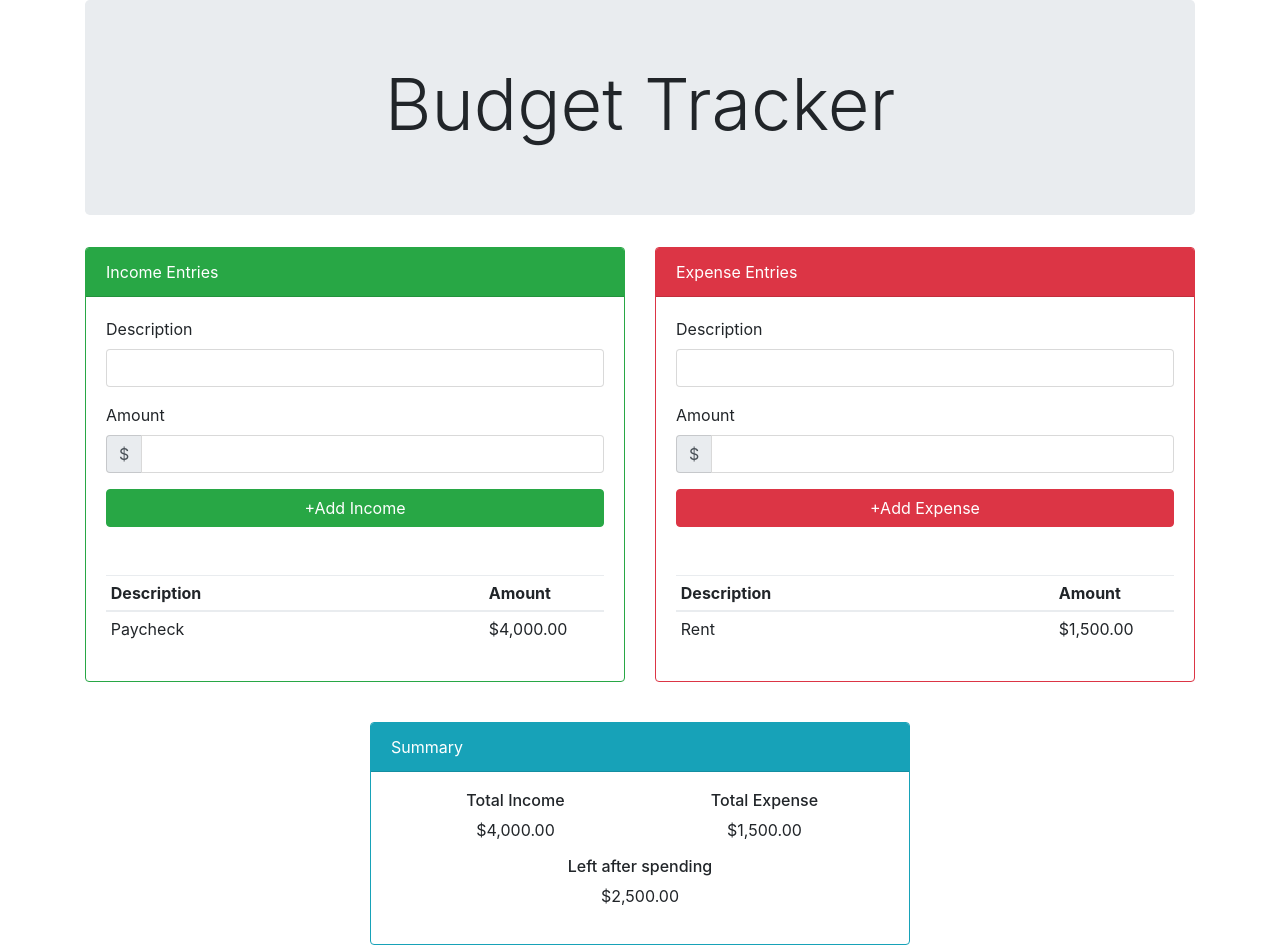
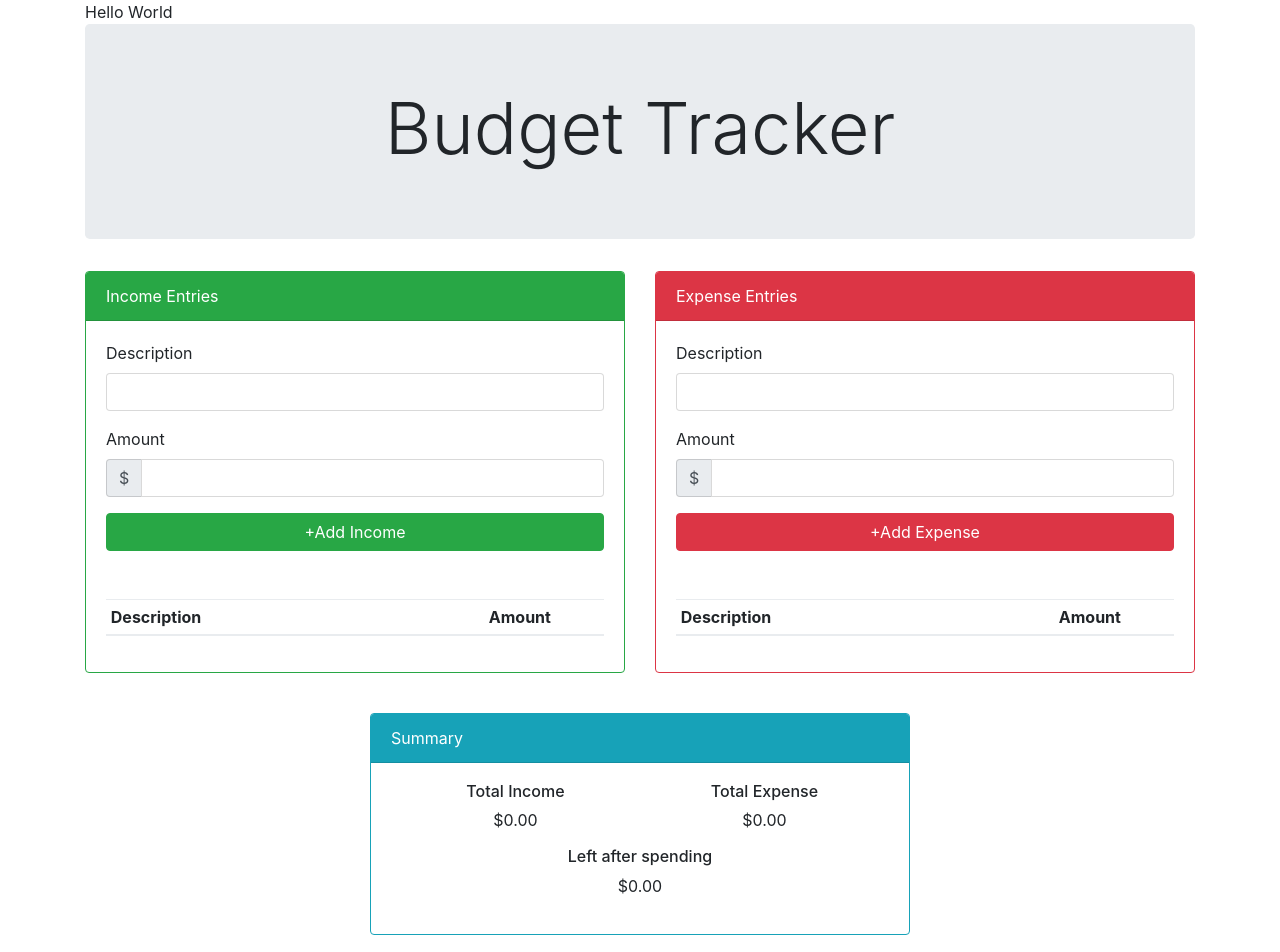
Before and after one commit to wongalfonso/startnow-react200-budget-tracker, a React app: page / in a window 1280 px wide. Shown: the top 952 px of the page. Built offline with nearby package versions, Linux system fonts and the light colour scheme.

Commit message:
finished project files

```diff
--- a/package.json
+++ b/package.json
@@ -19,6 +19,7 @@
     "babel-preset-stage-3": "^6.24.1",
     "babel-register": "^6.4.3",
     "bluebird": "^3.5.0",
+    "electron": "^1.8.4",
     "express": "^4.15.3",
     "file-loader": "^0.11.2",
     "json-loader": "^0.5.4",
--- a/src/js/app.jsx
+++ b/src/js/app.jsx
@@ -7,26 +7,21 @@ export default class App extends React.Component {
   render() {
     return (
       <div className='container'>
+        <div className = "hello">Hello World</div>
         <div className='jumbotron' >
           <h1 className='display-3 text-center'>Budget Tracker</h1>
         </div>
         <div className='row'>
           <div className='col-12 col-md-6 mb-4'>
-            <IncomeEntries
-
-            />
+            <IncomeEntries/>
           </div>
           <div className='col-12 col-md-6 mb-4'>
-            <ExpenseEntries
-
-            />
+            <ExpenseEntries/>
           </div>
         </div>
         <div className='row justify-content-center'>
           <div className='col-12 col-md-6'>
-            <Summary
-
-            />
+            <Summary/>
           </div>
         </div>
       </div>
--- a/src/js/components/ExpenseEntries/ExpenseEntries.jsx
+++ b/src/js/components/ExpenseEntries/ExpenseEntries.jsx
@@ -15,26 +15,29 @@ export default class ExpenseEntries extends React.Component {
   }
 
   handleDescriptionInput(event) {
-    const {dispatch} = this.props;
+    const { dispatch } = this.props;
     const { value } = event.target;
     dispatch(updateExpenseDescription(value));
   }
 
   handleAmountInput(event) {
+    // const amountInput = (event.target.validity.valid) ? event.target : "";
+    // console.log(amountInput)
     const { dispatch } = this.props;
     const { value } = event.target;
-    dispatch(updateExpenseDescription(value));
+    dispatch(updateExpenseAmount(value));
   }
 
-  handleAddExpense() {
+  handleAddExpense(e) {
+    e.preventDefault();
     const { description, amount, dispatch } = this.props;
-    dispatch( addExpense( description, amount ));
+    dispatch(addExpense(description, amount));
   }
 
   render() {
     const { description, amount, lineItems } = this.props;
     return (
-      <div className = "card border-danger mb-3">
+      <div className="card border-danger mb-3">
         <div className="card-header text-white bg-danger" >Expense Entries</div>
         <div className="card-body">
           <form>
@@ -44,36 +47,44 @@ export default class ExpenseEntries extends React.Component {
                 type="text"
                 className="form-control"
                 id="expense-description"
+                onChange={this.handleDescriptionInput}
               />
             </div>
             <div className="form-group">
-              <label htmlFor = "expense-amount"> Amount </label>
+              <label htmlFor="expense-amount"> Amount </label>
               <div className="input-group">
-              <span className = "input-group-addon">$</span>
+                <span className="input-group-addon">$</span>
                 <input
                   type="text"
-                className = "form-control"
-                id= "expense-amount"
+                  className="form-control"
+                  id="expense-amount"
+                  // pattern = "^[0-9]*(\.[0-9][2])?$"
+                  onChange={this.handleAmountInput}
                 />
               </div>
             </div>
             <button
               type="button"
-              className = "btn btn-danger col-12 mb-5">
+              className="btn btn-danger col-12 mb-5"
+              onClick={this.handleAddExpense}
+            >
               +Add Expense
               </button>
-              <table className = "table table-sm table-hover">
+            <table className="table table-sm table-hover">
               <thead>
                 <tr>
                   <th>Description</th>
-                    <th style= {{width: 120}}> Amount</th>
+                  <th style={{ width: 120 }}> Amount</th>
                 </tr>
               </thead>
               <tbody>
+                {
+                  lineItems.map(lineItem => (
                   <tr>
-                    <td>Rent</td>
-                    <td>$1,500.00</td>
+                    <td>{lineItem.description}</td>
+                    <td>{lineItem.amount.toFixed(2)}</td>
                   </tr>
+                ))}
               </tbody>
             </table>
           </form>
--- a/src/js/components/ExpenseEntries/expenseActions.js
+++ b/src/js/components/ExpenseEntries/expenseActions.js
@@ -1,7 +1,7 @@
 export function updateExpenseDescription(description) {
   return {
     type: "UPDATE_EXPENSE_DESCRIPTION",
-    payload: {description}
+    payload: { description }
   };
 }
 
--- a/src/js/components/IncomeEntries/IncomeEntries.jsx
+++ b/src/js/components/IncomeEntries/IncomeEntries.jsx
@@ -1,16 +1,41 @@
 import React from "react";
+
+import {
+  updateIncomeDescription,
+  updateIncomeAmount,
+  addIncome
+} from "./incomeActions"
 
 export default class IncomeEntries extends React.Component {
   constructor(props) {
     super(props);
-    this.state = {
+    this.handleIncomeDescription = this.handleIncomeDescription.bind(this);
+    this.handleIncomeAmount = this.handleIncomeAmount.bind(this);
+    this.handleAddIncome = this.handleAddIncome.bind(this);
+  }
 
+  handleIncomeDescription(event) {
+    const { dispatch } = this.props;
+    const { value } = event.target;
+    dispatch(updateIncomeDescription(value));
   }
+
+  handleIncomeAmount(event) {
+    const { dispatch } = this.props;
+    const { value } = event.target;
+    dispatch(updateIncomeAmount(value));
+  }
+
+  handleAddIncome(event) {
+    event.preventDefault();
+    const { dispatch, description, amount } = this.props;
+    dispatch(addIncome(description, amount));
   }
 
   render() {
+    const { description, amount, lineItems } = this.props;
     return (
-      <div className = "card border-success mb-3">
+      <div className="card border-success mb-3">
         <div className="card-header text-white bg-success" >Income Entries</div>
         <div className="card-body">
           <form>
@@ -20,36 +45,44 @@ export default class IncomeEntries extends React.Component {
                 type="text"
                 className="form-control"
                 id="income-description"
+                onChange={this.handleIncomeDescription}
               />
             </div>
             <div className="form-group">
-              <label htmlFor = "income-amount"> Amount </label>
+              <label htmlFor="income-amount"> Amount </label>
               <div className="input-group">
-              <span className = "input-group-addon">$</span>
+                <span className="input-group-addon">$</span>
                 <input
                   type="text"
-                className = "form-control"
-                id= "income-amount"
+                  className="form-control"
+                  id="income-amount"
+                  onChange={this.handleIncomeAmount}
                 />
               </div>
             </div>
             <button
               type="button"
-              className = "btn btn-success col-12 mb-5">
+              className="btn btn-success col-12 mb-5"
+              onClick={this.handleAddIncome}
+            >
               +Add Income
               </button>
-              <table className = "table table-sm table-hover">
+            <table className="table table-sm table-hover">
               <thead>
                 <tr>
                   <th>Description</th>
-                    <th style= {{width: 120}}> Amount</th>
+                  <th style={{ width: 120 }}> Amount</th>
                 </tr>
               </thead>
               <tbody>
+                {
+                  lineItems.map(lineItem => {
                     <tr>
-                    <td>Paycheck</td>
-                    <td>$4,000.00</td>
+                      <td>{lineItem.description}</td>
+                      <td>{lineItem.amount.toFixed(2)}</td>
                     </tr>
+                  })
+                }
               </tbody>
             </table>
           </form>
--- a/src/js/components/IncomeEntries/index.js
+++ b/src/js/components/IncomeEntries/index.js
@@ -1,3 +1,11 @@
+import { connect } from "react-redux";
 import IncomeEntries from "./IncomeEntries";
 
-export default IncomeEntries;
+function mapStoreToProps(store) {
+  return {
+    description: store.income.description,
+    amount: store.income.amount,
+    lineItems: store.income.lineItems
+  };
+}
+export default connect(mapStoreToProps)(IncomeEntries);
--- a/src/js/components/Summary/Summary.jsx
+++ b/src/js/components/Summary/Summary.jsx
@@ -1,4 +1,7 @@
 import React from "react";
+import IncomeReducer from "../IncomeEntries/incomeReducer"
+import { createStore } from "redux";
+
 
 function calculateSum(lineItems) {
   return lineItems.reduce((acc, lineItem) => acc + lineItem.amount, 0);
@@ -31,17 +34,17 @@ class Summary extends React.Component {
             <div className="row">
               <div className="col-6 text-center">
                 <h6 className= "h6 strong">Total Income</h6>
-                <p>$4,000.00</p>
+                <p>{ formatCurrency(incomeTotal)}</p>
               </div>
               <div className="col-6 text-center">
                 <h6 className="h6 strong"> Total Expense </h6>
-                <p>$1,500.00</p>
+                <p>{ formatCurrency(expenseTotal)}</p>
               </div>
             </div>
             <div className="row justify-content-center">
               <div className="col-6 text-center">
                 <h6 className = "h6 strong">Left after spending </h6>
-                <p>$2,500.00</p>
+                <p>{ formatCurrency(difference)}</p>
               </div>
             </div>
           </div>
```
Also changed, not shown: 1 other file (tests, documents, lock files or other folders). Lines whose indentation alone changed are shown as unchanged.
